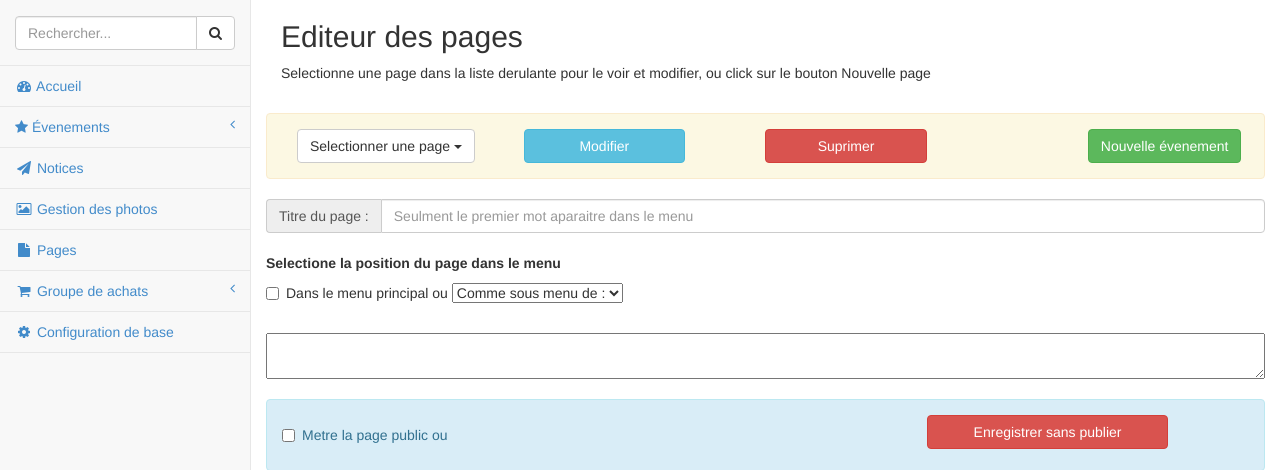
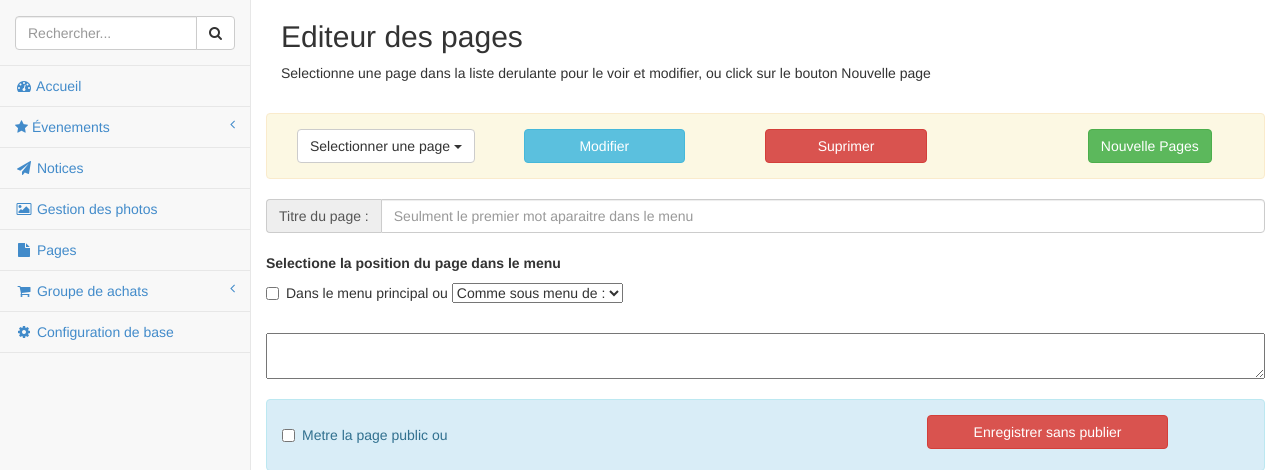
Before and after one commit to chefjuanpi/ProyectLeMoulin, an ASP.NET MVC app: page /Admin/Pages in a window 1280 px wide. Shown: the part 50-520 px from the top of the page. Run offline with ASP.NET Core 8 and stand-ins for ASP.NET MVC 5, Linux system fonts and the light colour scheme; the project's own start-up code is not run, and a stand-in starts its controllers and pages; some libraries are stand-ins or nearby versions.

Commit message:
petits changemenst

```diff
--- a/LeMoulinDaCote/Views/Admin/Pages.cshtml
+++ b/LeMoulinDaCote/Views/Admin/Pages.cshtml
@@ -26,7 +26,7 @@
         <div class="btn btn-info col-md-2">Modifier</div>
         <div class="col-md-1"></div>
         <div class="btn btn-danger col-md-2">Suprimer</div>
-        <div class="btn btn-success col-md-offset-2">Nouvelle évenement</div>
+        <div class="btn btn-success col-md-offset-2">Nouvelle Pages</div>
 
     </div>
 </div>
--- a/LeMoulinDaCote/Views/Shared/_AdminMaster.cshtml
+++ b/LeMoulinDaCote/Views/Shared/_AdminMaster.cshtml
@@ -295,7 +295,7 @@
                                             <a href="morris.html"><i class="fa fa-pencil-square-o fa-fw"></i> Écrit comande</a>
                                         </li>
                                         <li>
-                                            <a href="morris.html"><i class="fa fa-align-left fa-fw"></i> listes d'achats</a>
+                                            <a href="morris.html"><i class="fa fa-align-left fa-fw"></i> listes d'achat</a>
                                         </li>
                                         <li>
                                             <a href="morris.html"><i class="fa fa-file-text-o fa-fw"></i> Reçus du membres</a>
```
